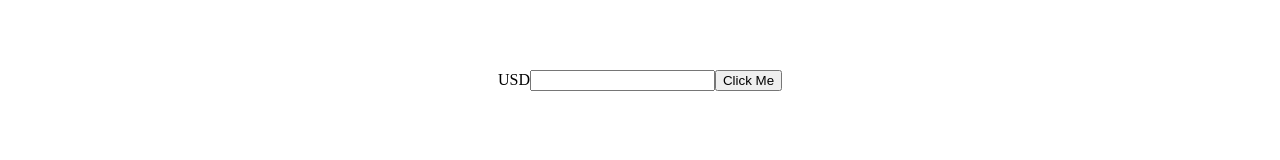
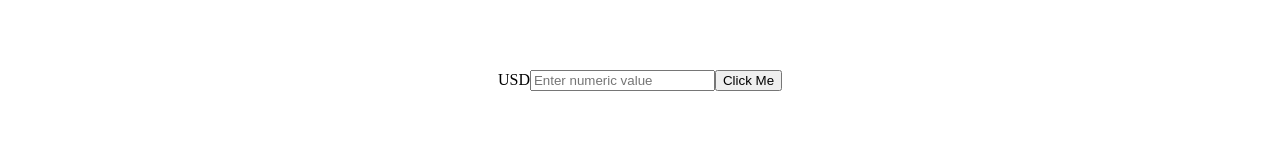
Before and after one commit to owenm-26/currency-exchange-rater, a React (Create React App) app in the folder currency-exchange/: page / in a window 1280 px wide. Shown: the part 310-470 px from the top of the page. Built offline with nearby package versions, Linux system fonts and the light colour scheme.

Commit message:
everything working except the textbox doesnt feed

```diff
--- a/currency-exchange/src/components/Exchanger.js
+++ b/currency-exchange/src/components/Exchanger.js
@@ -1,5 +1,4 @@
 import React, { useEffect, useState } from 'react';
-import axios from 'axios';
 import Freecurrencyapi from '@everapi/freecurrencyapi-js';
 import '../App.css';
 
@@ -7,43 +6,23 @@ import '../App.css';
 
 function Exchanger(selectedValue) {
     const [conversion, setConversion] = useState(0);
+    const [currencyAmount, setCurrencyAmount] = useState(0)
 
-    // const useApiCall = ({selectedValue}) =>{
-    //   console.log(selectedValue);
-    //   const freecurrencyapi = new Freecurrencyapi('fca_live_MsKvEUTvWNYdjo5jisGitqAWigCcvzTpw7xoKSNi');
+    const saveValue = () => {
+      var input = document.getElementById("userInput").value;
+      setCurrencyAmount(input);
+  }
 
-    //     freecurrencyapi.latest({
-    //       base_currency: 'USD',
-    //       currencies: selectedValue
-    //   }).then(response => {
-    //       setConversion(response.data);
-    //       console.log("response: " + response);
-    //       console.log("conversion: " + conversion);
-    //   });
-
-        // useEffect(() => {
-        //     axios.get('http://api.exchangeratesapi.io/v1/latest?access_key=540dc9c7d041a40b46de7befdfb8207a')
-        //       .then(response => {
-        //         const extractedConversions = response['rates'].map(item => item.name);
-        //         setConversion((extractedConversions[{selectedValue}]));
-        //       })
-        //       .catch(error => {
-        //         console.error('Error fetching data:', error);
-        //       });
-        //   }, []);
-
-          // console.log("Conversion from USD to " + selectedValue + ": " + conversion)
-    // }
   return (
     <div className='input-box'>
         <label>
         USD
-        <input name="input" />
+        <input type="number" placeholder="Enter numeric value" id="userInput" />
       </label>
       <button
       onClick={() => {
+        saveValue()
             const sVNew = selectedValue.selectedValue;
-            console.log(typeof selectedValue);
           const freecurrencyapi = new Freecurrencyapi('fca_live_MsKvEUTvWNYdjo5jisGitqAWigCcvzTpw7xoKSNi');
 
             freecurrencyapi.latest({
--- a/currency-exchange/src/pages/Exchange.js
+++ b/currency-exchange/src/pages/Exchange.js
@@ -17,7 +17,6 @@ function Exchange() {
     <div className='body'>
       <DropdownMenu onSelect={handleDropdownClick} />
       <Exchanger selectedValue={selectedValue} />
-
     </div>
   )
 }
```
